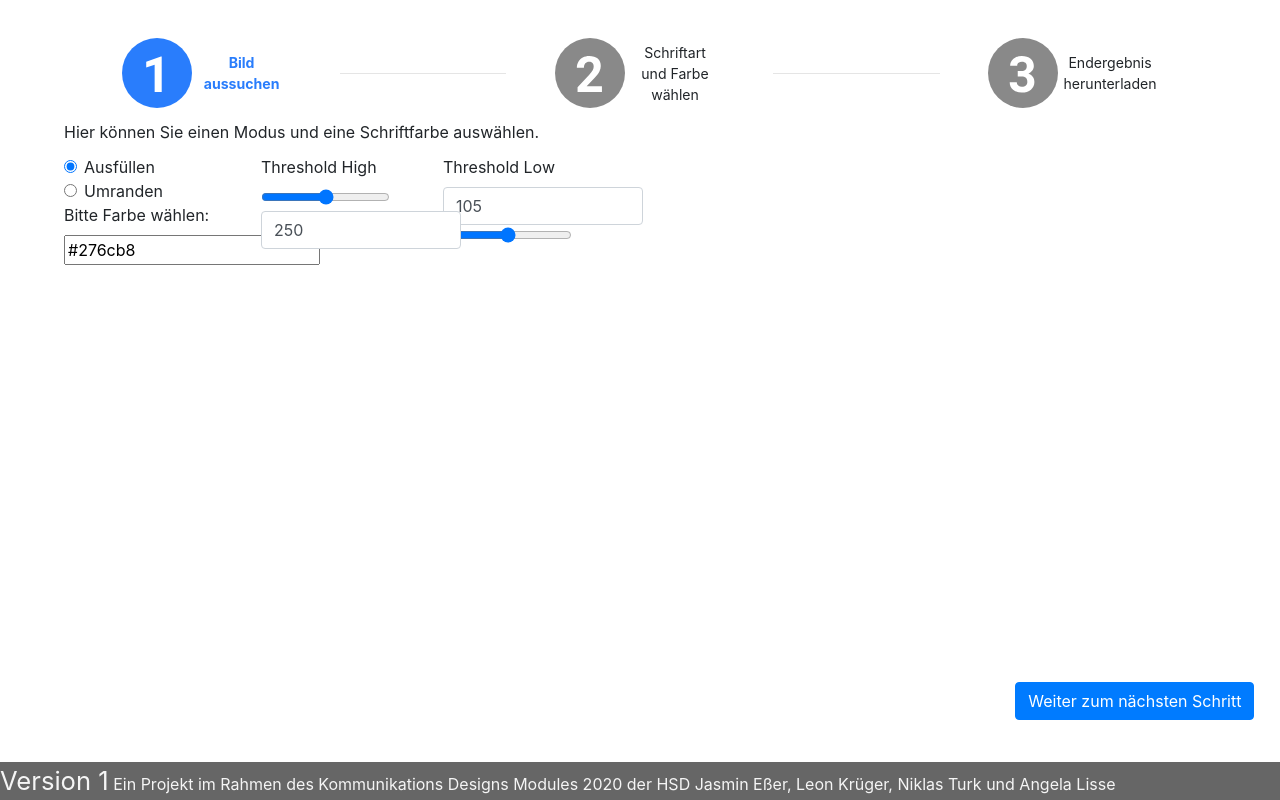
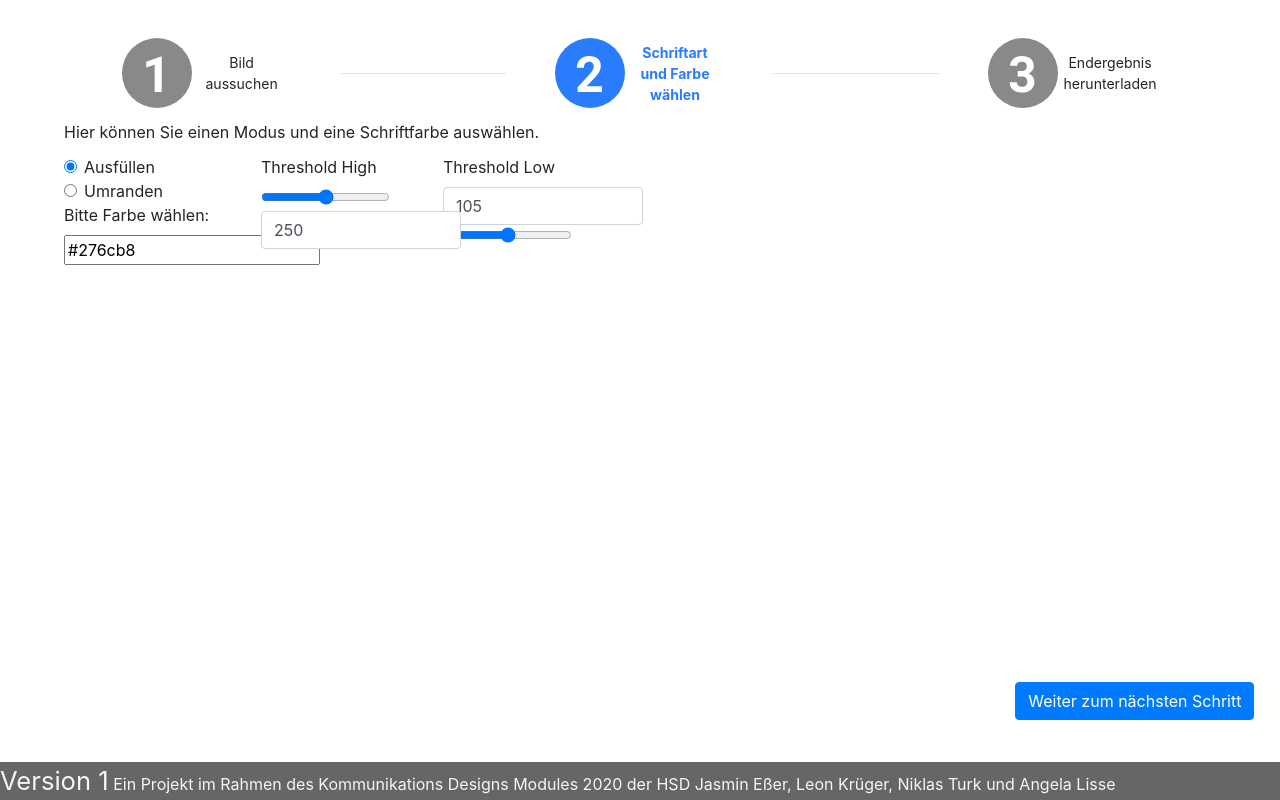
Before and after one commit to L30N74/KommDes-TypographyVisualiser, a Flask app: page /Settings in a window 1280 px wide. Run offline with Flask 2, Linux system fonts and the light colour scheme; some libraries are stand-ins or nearby versions.

Commit message:
!!MERGE UI into develop!! rename icons; fix show images results correctly; add div for every image to style later; begin to style -> continue in UI Branch

```diff
--- a/TypographyVisualiser/static/css/style.css
+++ b/TypographyVisualiser/static/css/style.css
@@ -14,7 +14,7 @@ main {
     margin-bottom: 1%;
 }
 .next-button {
-    position: absolute;
+    position: fixed;
     bottom: 10%;
     right: 2%;
 }
@@ -44,7 +44,7 @@ hr {
     color: #297DFC;
     font-weight: bold;
 }
-.disabled-circle-description, .active-circle-description {
+.inactive-circle-description, .active-circle-description {
     margin: 0 3% 0 3%;
     text-align: center;
     font-size: 1.1vw;
@@ -59,7 +59,7 @@ hr {
 /* Footer */
 
 footer {
-    position: absolute;
+    position: fixed;
     bottom: 0;
     width: 100%;
 
--- a/TypographyVisualiser/templates/step2.html
+++ b/TypographyVisualiser/templates/step2.html
@@ -22,22 +22,22 @@
         <div class="stepper">
             <div class="step-one">
                 <div class="step-content">
-                    <img src="../static/icons/circle_1_active.svg" alt="Kreis mit einer eins">
-                    <p class="active-circle-description">Bild aussuchen</p>
+                    <img src="../static/icons/circle_1_inactive.svg" alt="Kreis mit einer eins">
+                    <p class="inactive-circle-description">Bild aussuchen</p>
                 </div>
             </div>
             <hr/>
             <div class="step-two">
                 <div class="step-content">
-                    <img src="../static/icons/circle_2_disabled.svg" alt="Kreis mit einer zwei">
-                    <p class="disabled-circle-description">Schriftart und Farbe wählen</p>
+                    <img src="../static/icons/circle_2_active.svg" alt="Kreis mit einer zwei">
+                    <p class="active-circle-description">Schriftart und Farbe wählen</p>
                 </div>
             </div>
             <hr/>
             <div class="step-three">
                 <div class="step-content">
-                    <img src="../static/icons/circle_3_disabled.svg" alt="Kreis mit einer drei">
-                    <p class="disabled-circle-description">Endergebnis herunterladen</p>
+                    <img src="../static/icons/circle_3_inactive.svg" alt="Kreis mit einer drei">
+                    <p class="inactive-circle-description">Endergebnis herunterladen</p>
                 </div>
             </div>
         </div>
```
Also changed, not shown: TypographyVisualiser/static/css/step1.css (+18 -0 lines), TypographyVisualiser/templates/step1.html (+14 -10 lines), TypographyVisualiser/templates/step3.html (+6 -6 lines), TypographyVisualiser/static/icons/circle_2_inactive.svg (renamed from TypographyVisualiser/static/icons/circle_2_disabled.svg), TypographyVisualiser/static/icons/circle_3_inactive.svg (renamed from TypographyVisualiser/static/icons/circle_3_disabled.svg).
